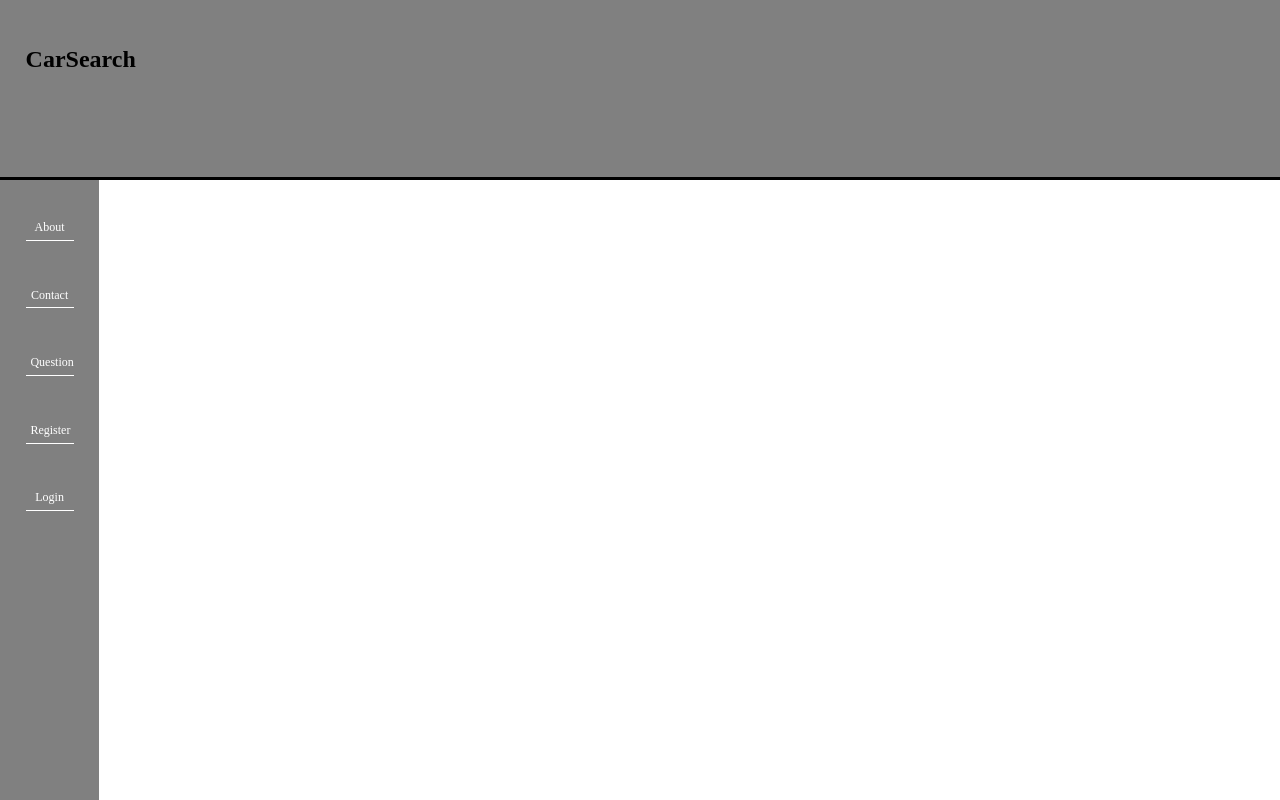
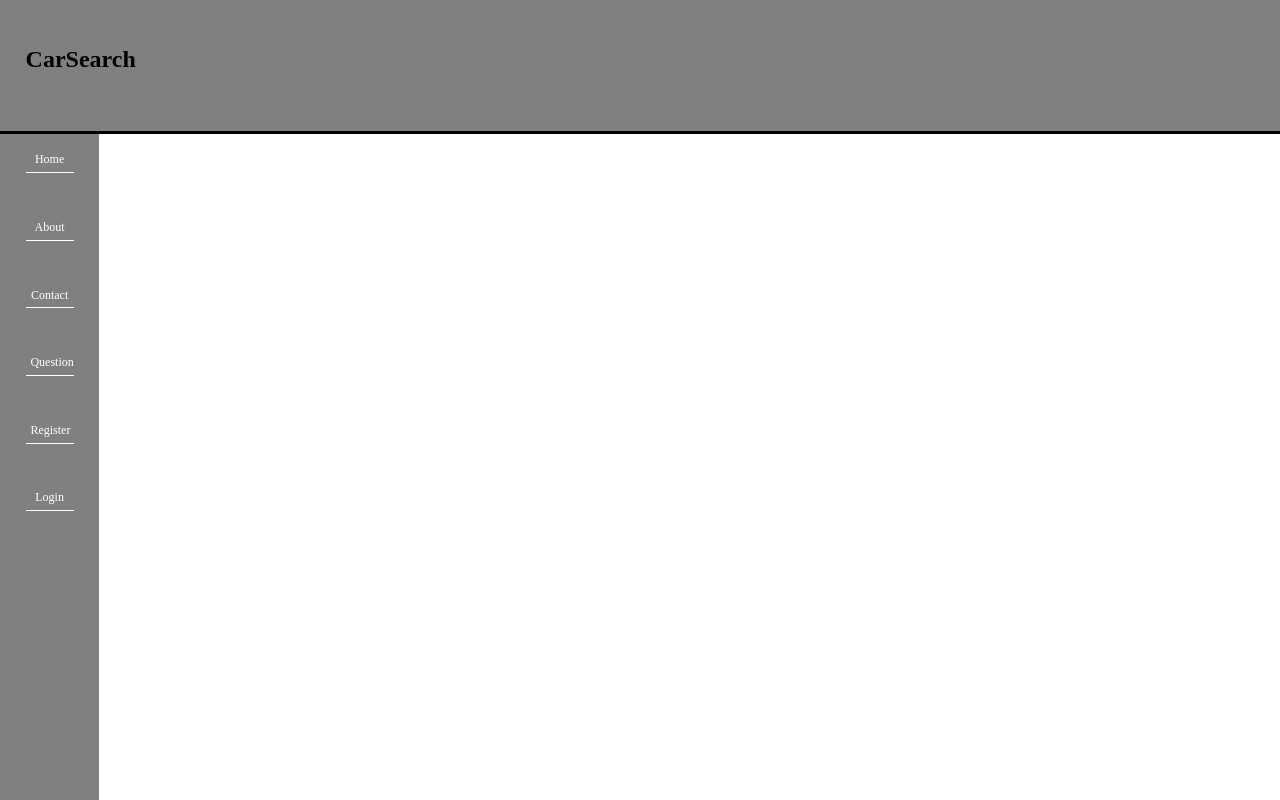
Before and after one commit to Derek242/HackCUNY2024, a Vue app in the folder HackCUNY-2024/: page / in a window 1280 px wide. Built offline with nearby package versions, Linux system fonts and the light colour scheme; no server answers.

Commit message:
top-bar fix

```diff
--- a/HackCUNY-2024/src/components/TopBar.vue
+++ b/HackCUNY-2024/src/components/TopBar.vue
@@ -28,7 +28,7 @@
     top: 0;
     left: 0;
     right: 0;
-    bottom: 620px;
+    height: 80px;
     z-index: 200;
 }
 </style>
```
